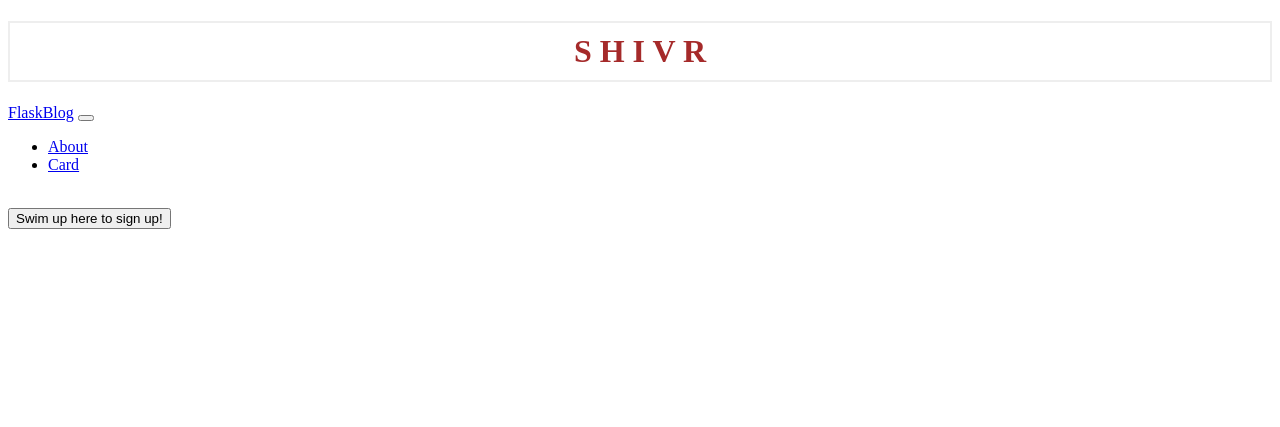
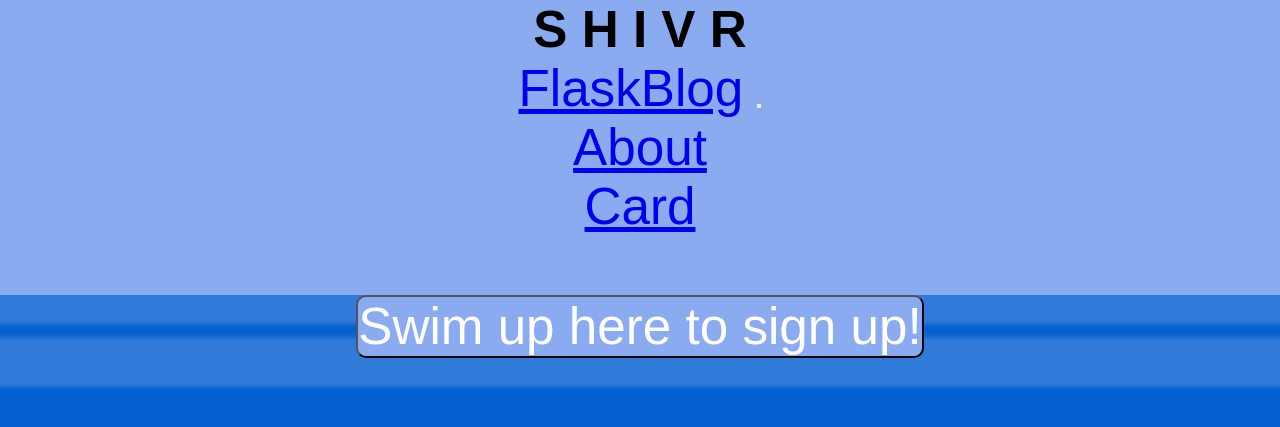
Before and after one commit to Sddilora/shark_tracker, a Flask app: page / in a window 1280 px wide. Shown: the top 427 px of the page. Run offline with Flask 3, Linux system fonts and the light colour scheme; some libraries are stand-ins or nearby versions.

Commit message:
css updated

```diff
--- a/static/css/style.css
+++ b/static/css/style.css
@@ -1,6 +1,42 @@
-h1 {
-    border: 2px #eee solid;
-    color: brown;
-    text-align: center;
-    padding: 10px;
+* {
+  font-family: "Arial", "Calibri";
+  margin: 0;
+  padding: 0;
+  text-align: center;
+  font-size: 4vw;
 }
+
+/* Hide scrollbar for Chrome. Safari and Opera */
+body::-webkit-scrollbar {
+    display: none;
+}
+
+body {
+    background-color: #0461CF;
+    -ms-overflow-style: none; /* IE and Edge */
+    scrollbar-width: none; /* Firefox */
+    width: 100%;
+    height: 100%;
+}
+
+header, footer {
+    background: #8BABF1;
+    box-shadow: 0px 4px 4px 25px rgba(179, 199, 247, 0.25);
+    color: black;
+}
+
+.previewcards {
+  /* flex box here to distrib 3 cards equally */
+}
+
+.previewcard {
+  background-color: #B3C7F7;
+  text-color: black;
+  box-shadow: 0px 4px 4px 25px rgba(179, 199, 247, 0.25);
+}
+
+.signup {
+  border-radius: 10px;
+  color: white;
+  background-color: #8BABF1;
+}
```
